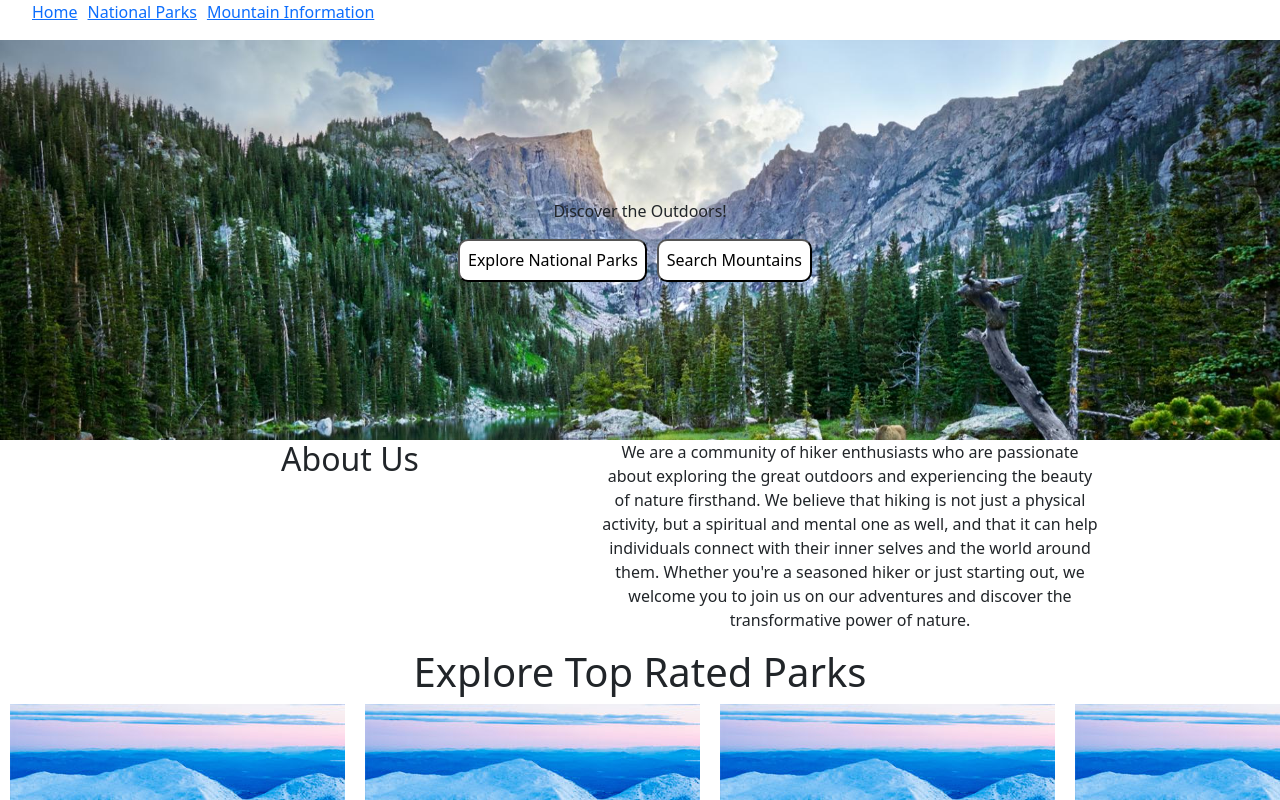
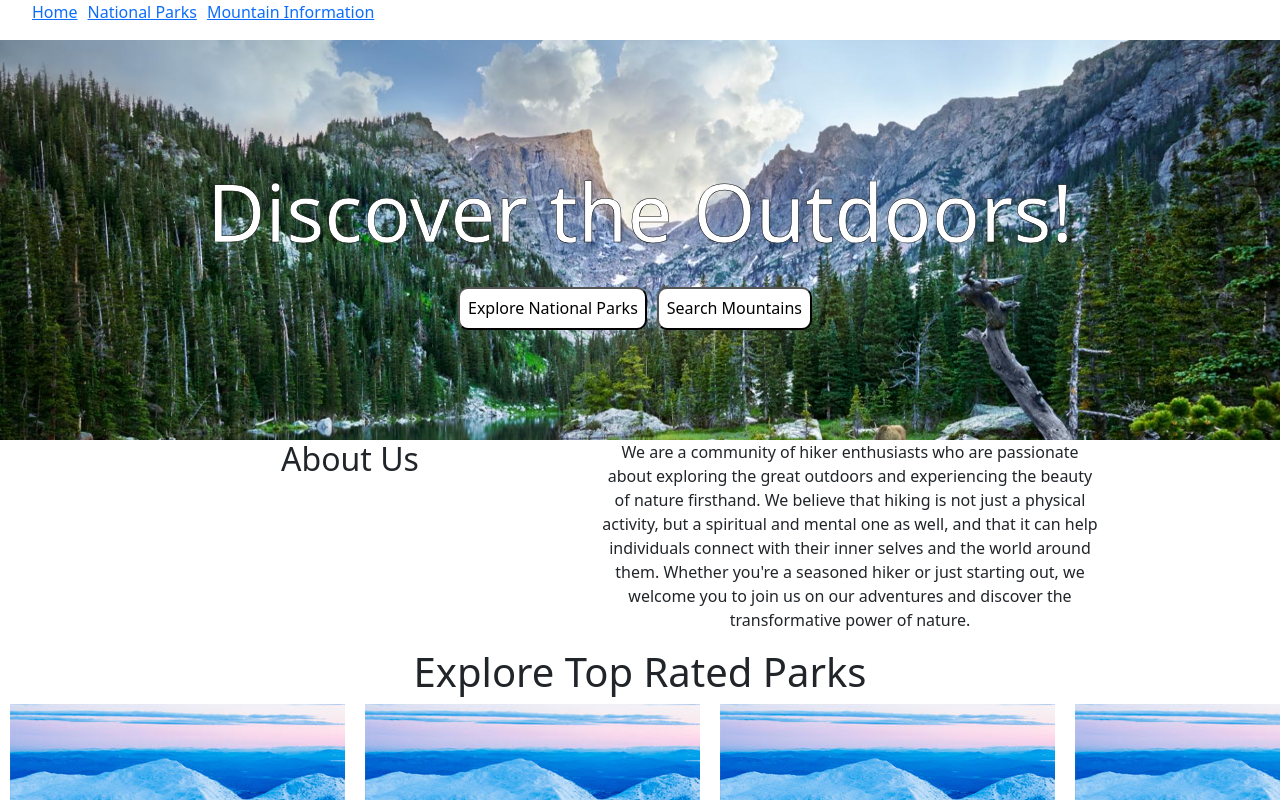
Before and after one commit to sconeek2/capstone2, a React (Create React App) app: page /home in a window 1280 px wide. Shown: the top 800 px of the page. Built offline with nearby package versions, Linux system fonts and the light colour scheme.

Commit message:
-fixed errors

```diff
--- a/src/Components/Hero.js
+++ b/src/Components/Hero.js
@@ -6,7 +6,7 @@ export const Hero = () => {
 
   return (
     <div className='hero-container'>
-      <p>Discover the Outdoors! </p>
+      <p className="tagline">Discover the Outdoors! </p>
       <div className='button-container'>
         <button onClick={() => navigate('/nationalparks')}>
           Explore National Parks
--- a/src/Components/NationalParks.js
+++ b/src/Components/NationalParks.js
@@ -10,7 +10,7 @@ export const NationalParks = () => {
   const [parkQueryValue, setParkQueryValue] = useState('');
 
   //this useState is to track store the results of the array filtering
-  const [parkQueryResults, setParkQueryResults] = useState(parktype);
+
   const [filterselect, setfilterselect] = useState(false);
 
   //initializing the value for parkQueryValue
@@ -19,15 +19,14 @@ export const NationalParks = () => {
 
 
   }
-  const filterLocations = (event) => {
-    console.log(event);
-    setParkQueryValue(event.target.text)
-    let tempresults = nationalparks.filter(nationalpark => {
+  let parkQueryResults = nationalparks.filter(nationalpark => {
 
     return nationalpark.State === parkQueryValue
   })
-    console.log(tempresults)
-    setParkQueryResults(tempresults)
+  const filterLocations = (event) => {
+    console.log(event);
+    setParkQueryValue(event.target.dataset.id)
+
   }
   return (
     <div className="App">
@@ -61,7 +60,7 @@ export const NationalParks = () => {
 
           <Dropdown.Menu>
             {locations.map((location) => {
-              return <Dropdown.Item onClick={filterLocations} href="#/action-1">{location}</Dropdown.Item>;
+              return <Dropdown.Item onClick={filterLocations} data-id={location} >{location}</Dropdown.Item>;
             })}
           </Dropdown.Menu>
         </Dropdown>
@@ -70,8 +69,11 @@ export const NationalParks = () => {
 
       <div>
         {parkQueryResults.map((parkQueryResult) => {
+          console.log(parkQueryResult)
+
           return <div>{
-                parkQueryResult
+            parkQueryResult.LocationName
+
           }</div>;
         })}
 
--- a/src/Components/Styles/Hero.css
+++ b/src/Components/Styles/Hero.css
@@ -14,7 +14,7 @@
   justify-content: center;
 }
 
-.hero-container h1 {
+.tagline{
   color: white;
   font-size: 80px;
   -webkit-text-stroke: 0.5px black;
```
Lines whose indentation alone changed are shown as unchanged.
